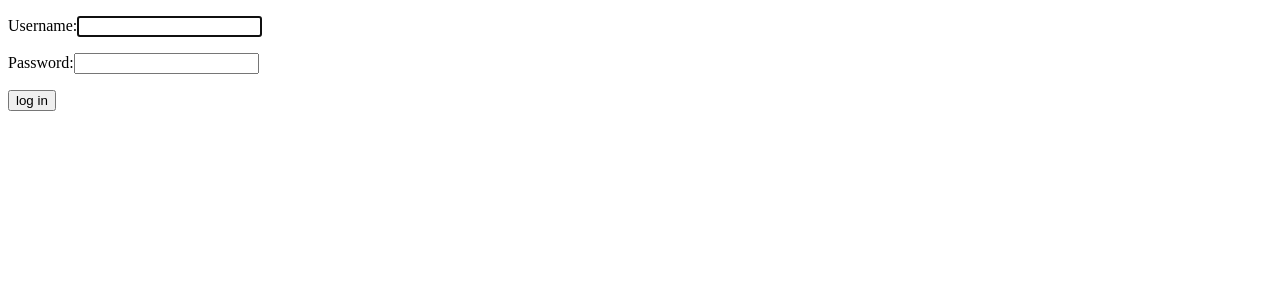
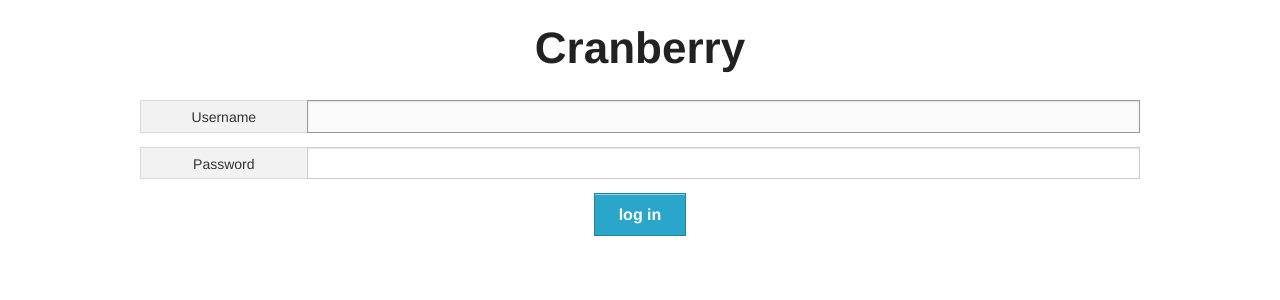
Before and after one commit to TheNorthEestern/occipital, a Django app: page /login/ in a window 1280 px wide. Shown: the top 300 px of the page. Run offline with Django 3.2, Linux system fonts and the light colour scheme; parts of the project's set-up code (start-up, migrations or seed data) failed here and were passed over.

Commit message:
Made changes to the login page

```diff
--- a/trelloclone/templates/registration/login.html
+++ b/trelloclone/templates/registration/login.html
@@ -3,13 +3,27 @@
 <head>
   <meta charset="UTF-8">
   <title>Login</title>
+  <link rel="stylesheet" href="/static/css/foundation.min.css">
 </head>
 <body>
   <form action="." method="post">{% csrf_token %}
-    <p><label for="id_username">Username:</label>{{form.username}}</p>
-    <p><label for="id_password">Password:</label>{{form.password}}</p>
+  <div class="row collapse">
+  <h1 style="text-align: center;">Cranberry</h1>
+    <div class="small-3 large-2 columns">
+      <span class="prefix">Username</span>
+    </div>
+    <div class="small-9 large-10 columns">
+      {{form.username}}
+    </div>
+    <div class="small-3 large-2 columns">
+      <span class="prefix">Password</span>
+    </div>
+    <div class="small-9 large-10 columns">
+      {{form.password}}
+    </div>
     <input type="hidden" name="next" value="/" />
-    <input type="submit" value="log in" id="login-button">
+    <p style="text-align: center;"><input type="submit" value="log in" class="button"></p>
   </form>
+  </div>
 </body>
 </html>
```
